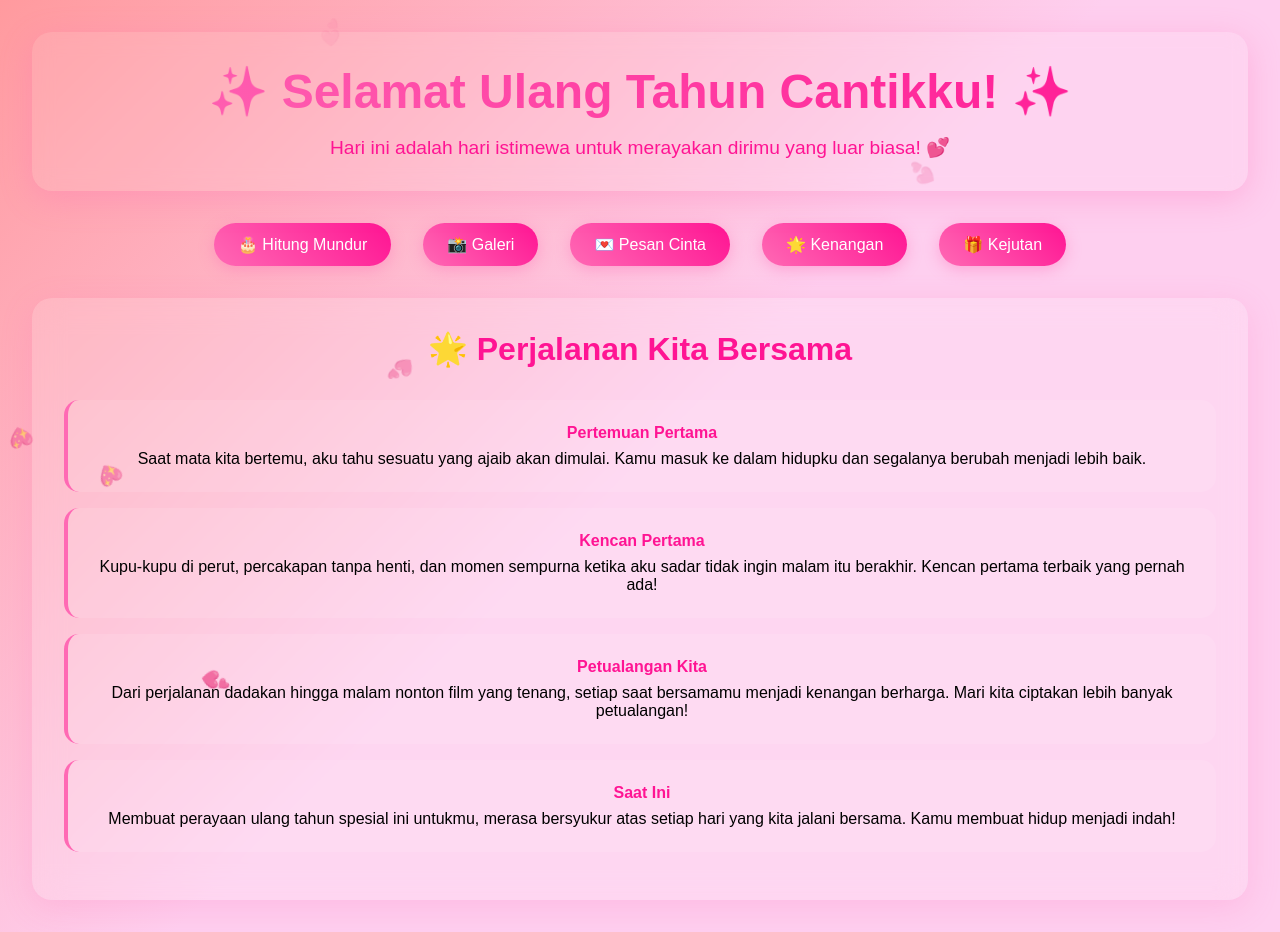
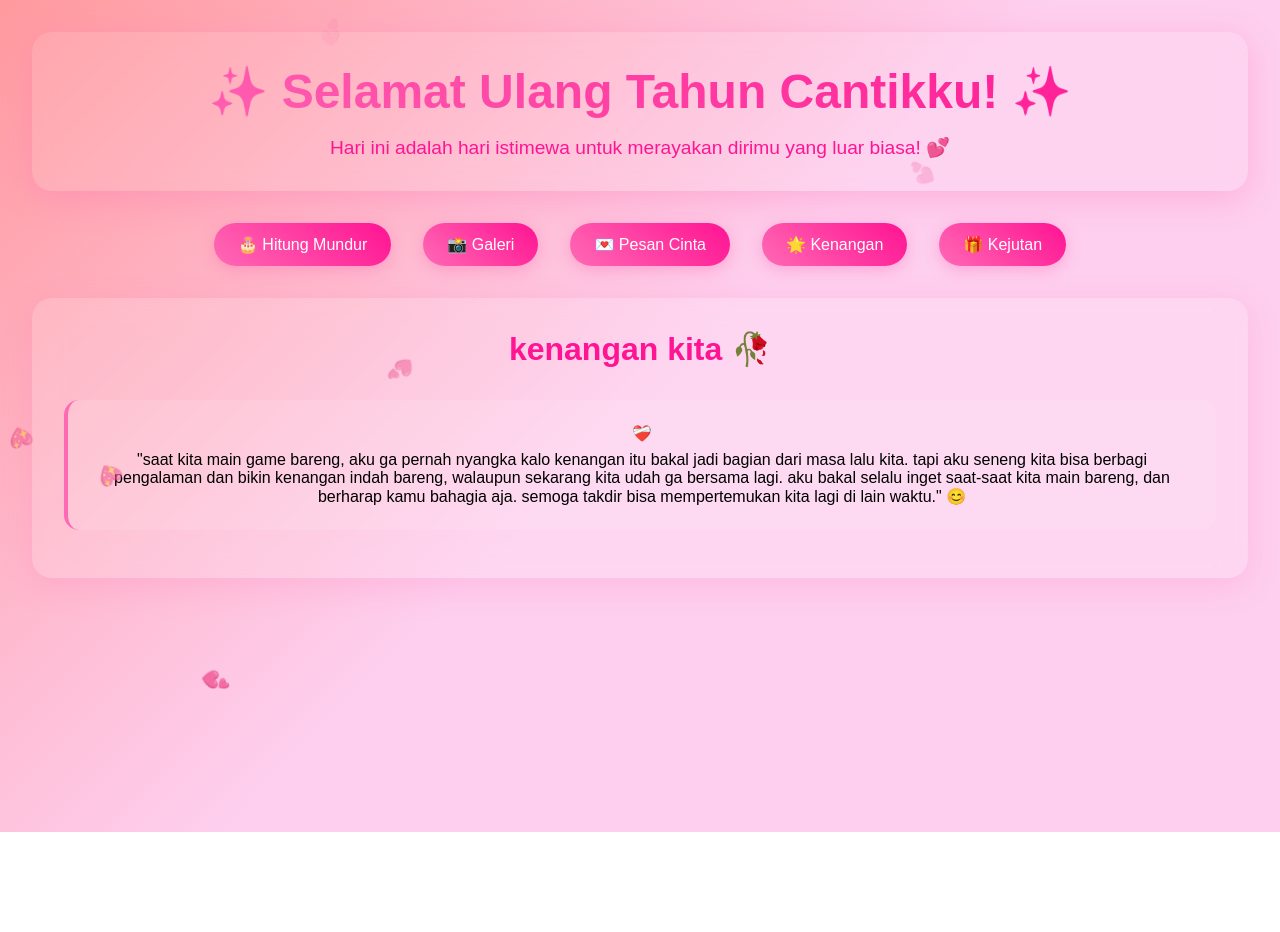
Before and after one commit to Baguss-code/Bagus, a plain HTML site: page index.html in a window 1280 px wide. Both pictures are taken after a click on the button "🌟 Kenangan". After the commit the page ends 832 px from the top, so only its background shows below. Drawn offline with Linux system fonts and the light colour scheme.

Commit message:
Update index.html

```diff
--- a/index.html
+++ b/index.html
@@ -126,13 +126,13 @@
     <!-- Memory Lane Section -->
     <div id="memories" class="section">
         <div class="messages">
-            <h2>🌟 Perjalanan Kita Bersama</h2>
+            <h2> kenangan kita 🥀</h2>
 
             <div class="memory">
-                <div class="memory-date">Pertemuan Pertama</div>
-                <p>Saat mata kita bertemu, aku tahu sesuatu yang ajaib akan dimulai. Kamu masuk ke dalam hidupku dan segalanya berubah menjadi lebih baik.</p>
+                <div class="memory-date">❤️‍🩹</div>
+                <p>"saat kita main game bareng, aku ga pernah nyangka kalo kenangan itu bakal jadi bagian dari masa lalu kita. tapi aku seneng kita bisa berbagi pengalaman dan bikin kenangan indah bareng, walaupun sekarang kita udah ga bersama lagi. aku bakal selalu inget saat-saat kita main bareng, dan berharap kamu bahagia aja. semoga takdir bisa mempertemukan kita lagi di lain waktu." 😊</p>
             </div>
-
+ <!--
             <div class="memory">
                 <div class="memory-date">Kencan Pertama</div>
                 <p>Kupu-kupu di perut, percakapan tanpa henti, dan momen sempurna ketika aku sadar tidak ingin malam itu berakhir. Kencan pertama terbaik yang pernah ada!</p>
@@ -146,6 +146,7 @@
             <div class="memory">
                 <div class="memory-date">Saat Ini</div>
                 <p>Membuat perayaan ulang tahun spesial ini untukmu, merasa bersyukur atas setiap hari yang kita jalani bersama. Kamu membuat hidup menjadi indah!</p>
+-->
             </div>
         </div>
     </div>
```
